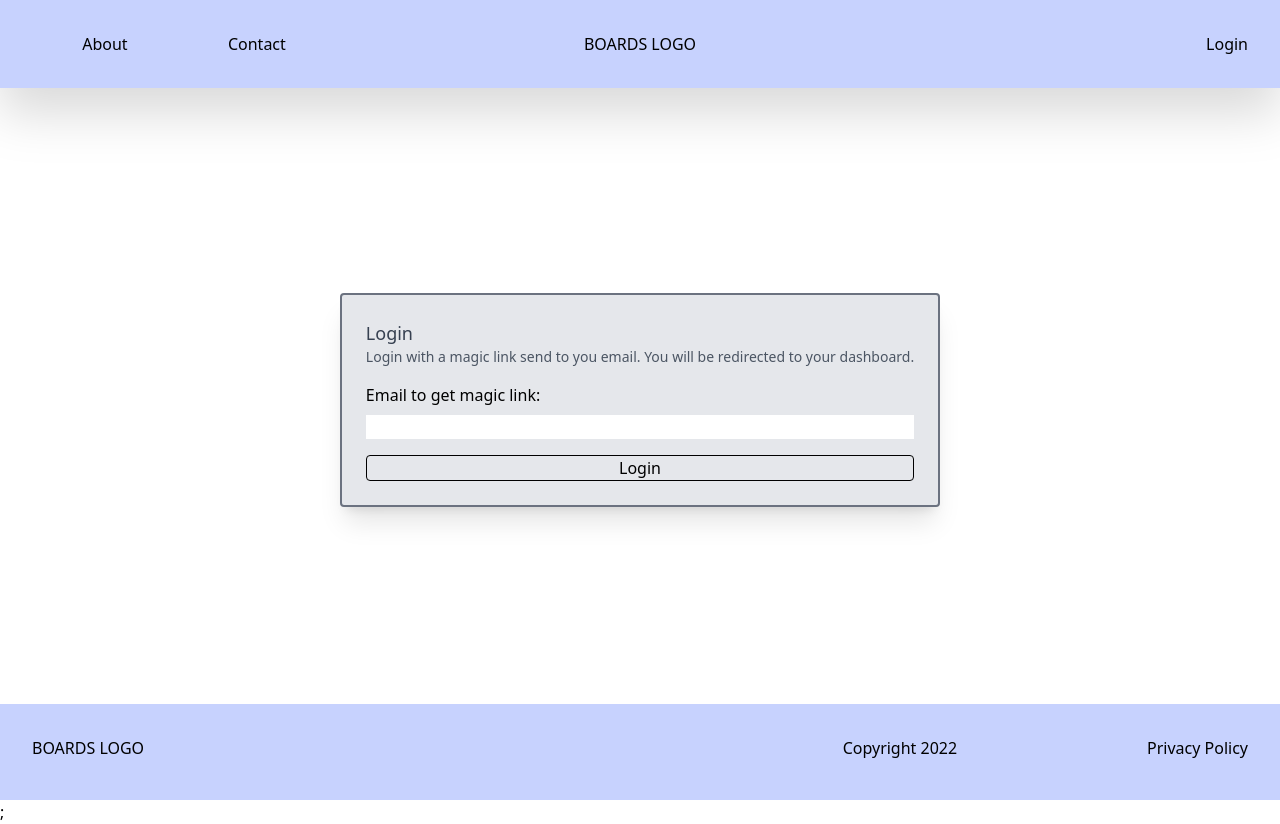
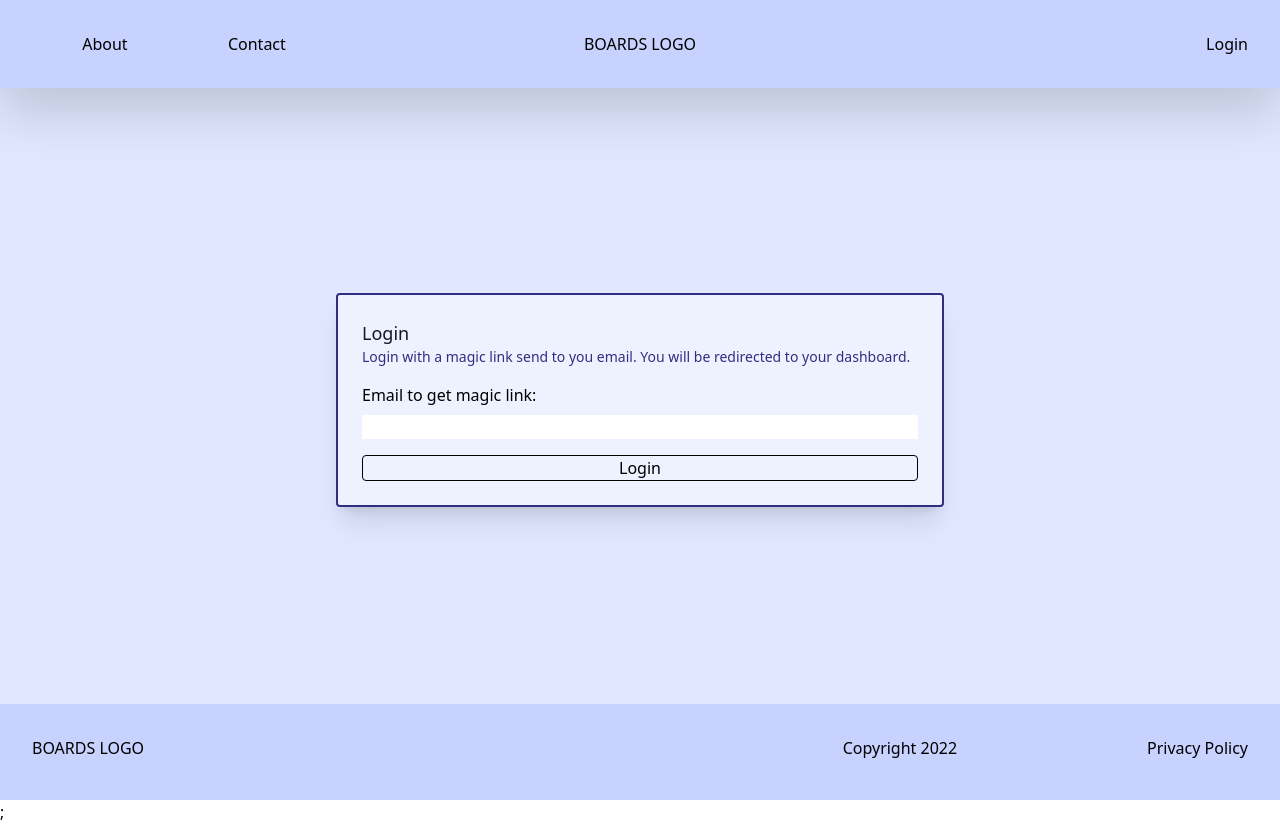
Before and after one commit to zacharyad/Boards, a Next.js app: page /auth in a window 1280 px wide. Built offline with nearby package versions, Linux system fonts and the light colour scheme.

Commit message:
Made the AuthCard styled for me inline with color and repsonsivness

```diff
--- a/src/components/AuthCard.tsx
+++ b/src/components/AuthCard.tsx
@@ -12,30 +12,30 @@ const AuthCard =  ({
 
     const [isAnimated, setAnimationPlay] = useState(false)
 
+    const animateDuration = (duration: number) => {
+      setAnimationPlay(true)
+      setTimeout(() => {
+        setAnimationPlay(false)
+      }, duration)
+    }
+
     return (
-      <section className="flex flex-col justify-center rounded border-2 border-gray-500 p-6 shadow-xl bg-gray-200 duration-500 motion-safe:hover:scale-105">
-        <h2 className="text-lg text-gray-700">{name}</h2>
-        <p className="text-sm text-gray-600">{desc}</p>
+      <div className="w-screen p-4 md:w-1/2">
+      <section className="flex flex-col justify-center w-full rounded border-2 border-indigo-900 p-6 shadow-xl bg-indigo-50 duration-500">
+        <h2 className="text-lg text-gray-900">{name}</h2>
+        <p className="text-sm text-indigo-900">{desc}</p>
 
-          {
-            linkPath ?
-            <>
-              <Link
-              className="m-auto  mt-3 w-fit text-sm text-violet-500 underline decoration-dotted underline-offset-2"
-              href={linkPath}>Go to Link</Link>
-            </> :
-            <></>
-          }
+
           <div className="p-2"></div>
-
             <label htmlFor="emailInput">Email to get magic link:</label>
             <div className="p-1"></div>
             <input  id="emailInput" type="text" />
 
             <div className="p-2"></div>
 
-          <button onClick={() => setAnimationPlay(true)} onAnimationEnd={() => setAnimationPlay(false)} className={`${isAnimated ? "animate-bounce" : ""} rounded border border-black`}>{name}</button>
+          <button onClick={() => animateDuration(500)} onAnimationEnd={() => setAnimationPlay(false)} className={`${isAnimated ? "animate-bounce" : ""} rounded border duration-200 border-black`}>{name}</button>
       </section>
+      </div>
     );
   };
 
--- a/src/pages/auth.tsx
+++ b/src/pages/auth.tsx
@@ -8,9 +8,10 @@ const Auth: NextPage = () => {
 
   return (
     <>
-      <section className="container mx-auto flex min-h-screen flex-col items-center justify-center p-4">
+      <div className="container mx-auto flex max-h-screen min-h-screen min-w-full flex-col items-center justify-center bg-indigo-100">
         <AuthCard name={authType} desc={"Login with a magic link send to you email. You will be redirected to your dashboard."} />
-      </section>
+      </div>
+
     </>
   );
 };
```
